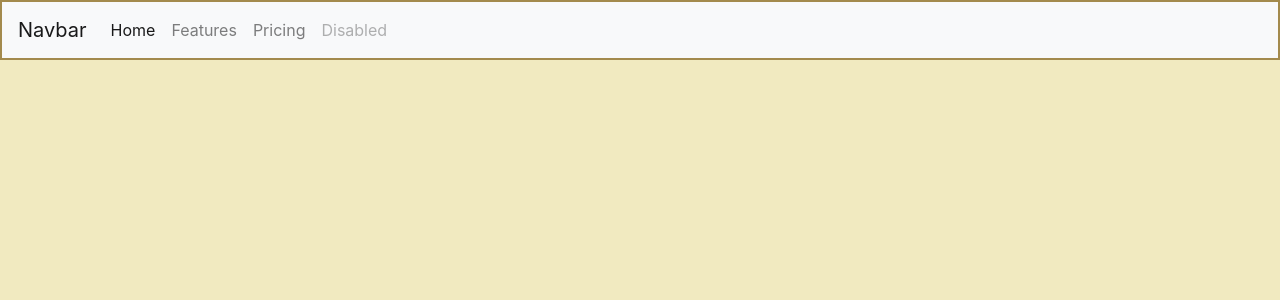
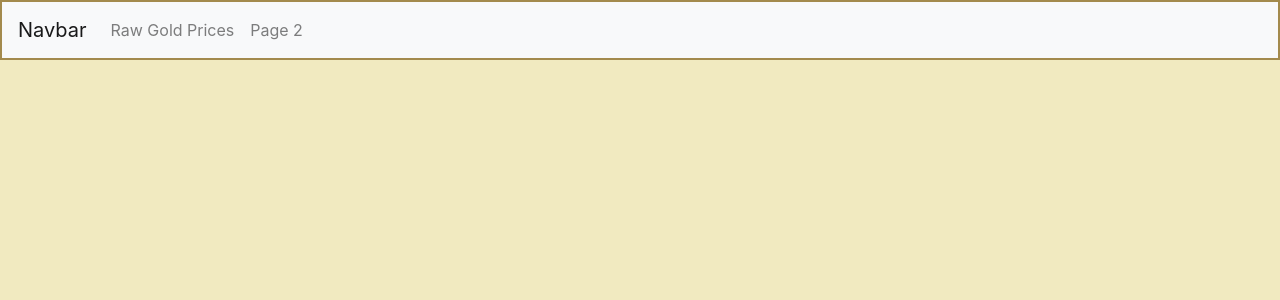
Before and after one commit to cjvilla/Gold-Projections, a Flask app: page / in a window 1280 px wide. Shown: the top 300 px of the page. Run offline with Flask 2, Linux system fonts and the light colour scheme; some libraries are stand-ins or nearby versions.

Commit message:
Update home.html

```diff
--- a/templates/home.html
+++ b/templates/home.html
@@ -23,17 +23,11 @@
     </button>
     <div class="collapse navbar-collapse" id="navbarNav">
       <ul class="navbar-nav">
-        <li class="nav-item active">
-          <a class="nav-link" href="#">Home <span class="sr-only">(current)</span></a>
+        <li class="nav-item">
+          <a class="nav-link" href="/price">Raw Gold Prices</a>
         </li>
         <li class="nav-item">
-          <a class="nav-link" href="#">Features</a>
-        </li>
-        <li class="nav-item">
-          <a class="nav-link" href="#">Pricing</a>
-        </li>
-        <li class="nav-item">
-          <a class="nav-link disabled" href="#">Disabled</a>
+          <a class="nav-link" href="/page2">Page 2</a>
         </li>
       </ul>
     </div>
```
